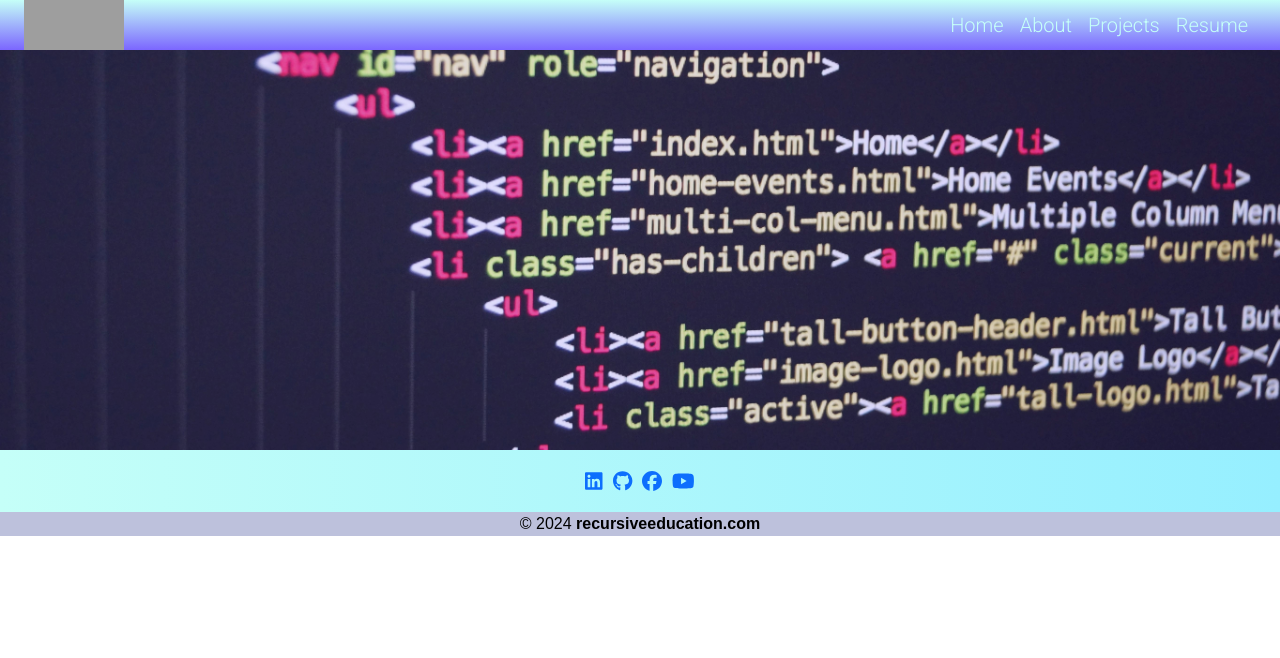
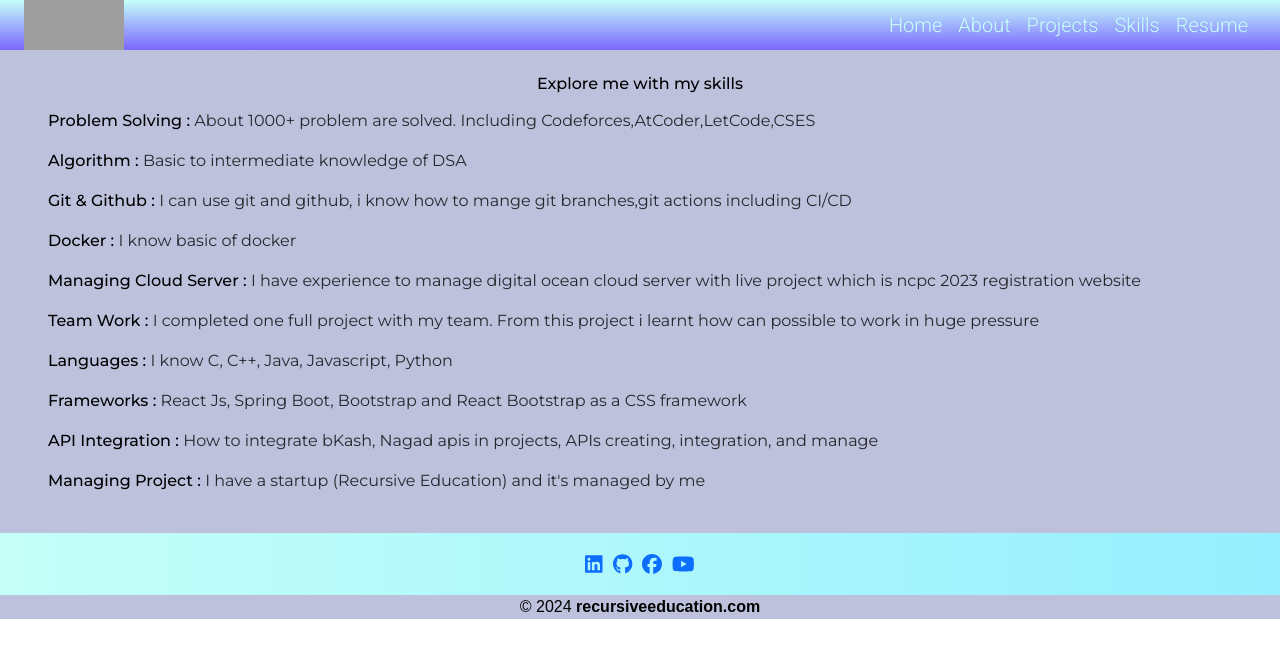
Before and after one commit to sekul-hassan/portfoliio, a React (Create React App) app: page /skills in a window 1280 px wide. Shown: the top 658 px of the page. Built offline with nearby package versions, Linux system fonts and the light colour scheme; grey boxes are pictures that could not be loaded.

Commit message:
Skills are added

```diff
--- a/src/App.js
+++ b/src/App.js
@@ -5,12 +5,14 @@ import Projects from "./Pages/Projects";
 import {Route, Routes} from "react-router-dom";
 import Home from "./Pages/Home";
 import ProjectDetails from "./Pages/ProjectDetails";
+import Skill from "./Pages/Skill";
 
 function App() {
 
   return (
    <Routes>
        <Route path="/" element={<Home/>}/>
+       <Route path="/skills" element={<Skill/>}/>
        <Route path="/projects" element={ <Projects/>}/>
        <Route path="/projects/:projectName" element={<ProjectDetails />} />
        <Route path="*" element={<Home />} />
--- a/src/Assets/CSS/Custom.css
+++ b/src/Assets/CSS/Custom.css
@@ -95,3 +95,20 @@
     font-weight: 400;
     color: var(--color7);
 }
+.boldDescription{
+    font-size: 16px;
+    font-family: Montserrat, serif;
+    font-weight: 500;
+    color: black;
+}
+.projectDetails{
+    background-image: var(--gradient3);
+    padding: 20px 0 20px 0 ;
+}
+.projectFeature{
+    background-image: var(--gradient2);
+    padding: 20px 0 20px 0 ;
+}
+.skillBody{
+    background-color: var(--color6);
+}
--- a/src/Components/Details.js
+++ b/src/Components/Details.js
@@ -18,6 +18,7 @@ function Details({project}) {
                        <h4 className="description">Live project link : <a className="description" href={project.projectLink} target="_blank" rel="noreferrer">{project.projectLink}</a></h4>
                    )}
                </Col>
+
            </Row>
        </Container>
     );
--- a/src/Components/Menu.js
+++ b/src/Components/Menu.js
@@ -14,6 +14,7 @@ function Menu(props) {
                        <Nav.Link><Link  className="navLink" to="/">Home</Link></Nav.Link>
                        <Nav.Link><Link  className="navLink" to="/">About</Link></Nav.Link>
                        <Nav.Link><Link  className="navLink" to="/projects">Projects</Link></Nav.Link>
+                       <Nav.Link><Link  className="navLink" to="/skills">Skills</Link></Nav.Link>
                        <Nav.Link><Link  className="navLink" to="/">Resume</Link></Nav.Link>
                    </Nav>
 
--- /dev/null
+++ b/src/Components/Skills.js
@@ -0,0 +1,19 @@
+import React, {Fragment} from 'react';
+import {Container} from "react-bootstrap";
+
+function Skills({skills}) {
+    return (
+       <Container fluid="true" className="skillBody px-5 py-4">
+           <h4 className="text-center boldDescription mb-3">Explore me with my skills</h4>
+           {
+               skills && skills.map((skill,idx)=>(
+                   <Fragment key={idx}>
+                       <p className="description"><span className="boldDescription">{skill.title} : </span> {skill.description}</p>
+                   </Fragment>
+               ))
+           }
+       </Container>
+    );
+}
+
+export default Skills;
--- a/src/Configuration/ProjectConfig.js
+++ b/src/Configuration/ProjectConfig.js
@@ -7,7 +7,7 @@ const projectData = [
         id:0,
         link:"c-project",
         title:"C project",
-        description:"This project is made in my first semester of my university life",
+        description:"   Lorem ipsum dolor sit amet, consectetur adipisicing elit. Ab aliquam consectetur corporis et excepturi expedita fuga labore laboriosam natus nisi non obcaecati officia praesentium quaerat, quibusdam quo recusandae soluta voluptatum.",
         projectLink:"https://recursiveeducation.com",
         gitHubLink:"https://github.com/sekul-hassan",
         image:cImg,
@@ -16,7 +16,7 @@ const projectData = [
         id:1,
         link: "cpp-project",
         title:"C++ project",
-        description:"This project is made in my first semester of my university life",
+        description:"   Lorem ipsum dolor sit amet, consectetur adipisicing elit. Ab aliquam consectetur corporis et excepturi expedita fuga labore laboriosam natus nisi non obcaecati officia praesentium quaerat, quibusdam quo recusandae soluta voluptatum.",
         projectLink:"https://recursiveeducation.com",
         gitHubLink:"https://github.com/sekul-hassan",
         image:cpp,
@@ -25,7 +25,7 @@ const projectData = [
         id:2,
         link: "java-project",
         title:"Java project",
-        description:"This project is made in my first semester of my university life",
+        description:"   Lorem ipsum dolor sit amet, consectetur adipisicing elit. Ab aliquam consectetur corporis et excepturi expedita fuga labore laboriosam natus nisi non obcaecati officia praesentium quaerat, quibusdam quo recusandae soluta voluptatum.",
         projectLink:"https://recursiveeducation.com",
         gitHubLink:"https://github.com/sekul-hassan",
         image:java,
--- /dev/null
+++ b/src/Configuration/SkillConfig.js
@@ -0,0 +1,15 @@
+
+const skills = [
+    {title:"Problem Solving",description:"About 1000+ problem are solved. Including Codeforces,AtCoder,LetCode,CSES"},
+    {title: "Algorithm", description: "Basic to intermediate knowledge of DSA"},
+    {title: "Git & Github", description: "I can use git and github, i know how to mange git branches,git actions including CI/CD"},
+    {title: "Docker", description: "I know basic of docker"},
+    {title: "Managing Cloud Server", description: "I have experience to manage digital ocean cloud server with live project which is ncpc 2023 registration website"},
+    {title: "Team Work", description: "I completed one full project with my team. From this project i learnt how can possible to work in huge pressure"},
+    {title: "Languages", description: "I know C, C++, Java, Javascript, Python"},
+    {title: "Frameworks", description: "React Js, Spring Boot, Bootstrap and React Bootstrap as a CSS framework"},
+    {title: "API Integration", description: "How to integrate bKash, Nagad apis in projects, APIs creating, integration, and manage"},
+    {title: "Managing Project", description: "I have a startup (Recursive Education) and it's managed by me"},
+]
+
+export default skills;
--- /dev/null
+++ b/src/Pages/Skill.js
@@ -0,0 +1,17 @@
+import React, {Fragment} from 'react';
+import Menu from "../Components/Menu";
+import Footer from "../Components/Footer";
+import Skills from "../Components/Skills";
+import skills from "../Configuration/SkillConfig";
+
+function Skill(props) {
+    return (
+       <Fragment>
+           <Menu/>
+           <Skills skills={skills}/>
+           <Footer/>
+       </Fragment>
+    );
+}
+
+export default Skill;
```
